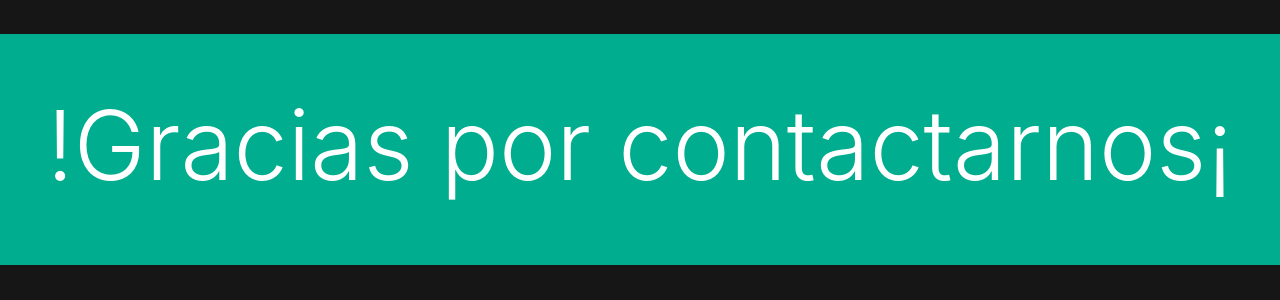
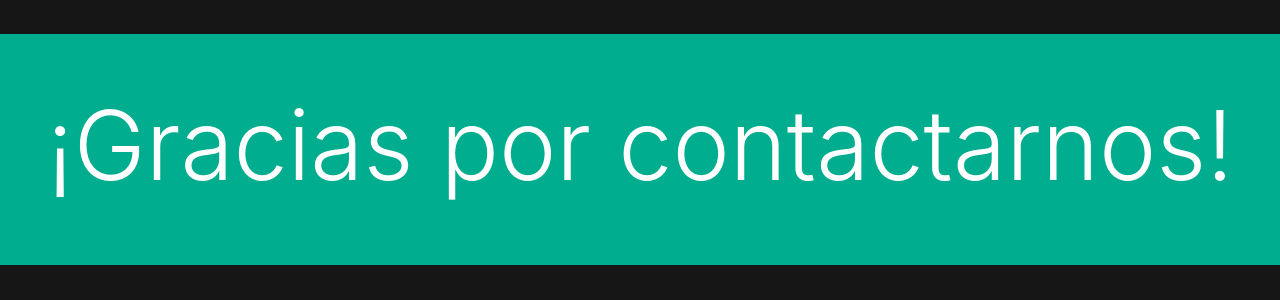
Before and after one commit to RestaSoft/RestaSoft, a Django app: template templates/company/gracias.html in a window 1280 px wide. Shown: the part 135-435 px from the top of the page. Run offline with Django 3.2, Linux system fonts and the light colour scheme; the template is opened without the code that fills it, so the values that code supplies are empty; some libraries are stand-ins or nearby versions; some web fonts are replaced.

Commit message:
Se modifica template contacto

```diff
--- a/templates/company/gracias.html
+++ b/templates/company/gracias.html
@@ -16,7 +16,7 @@
         <div class="container col-12 pt-5">
             <div class="row justify-content-center bg-green">
                 <div class="col-12 text-center pt-5 pb-5">
-                    <h1 class="display-2">!Gracias por contactarnos¡</h1>
+                    <h1 class="display-2">¡Gracias por contactarnos!</h1>
                 </div>
             </div>
         </div>
```
